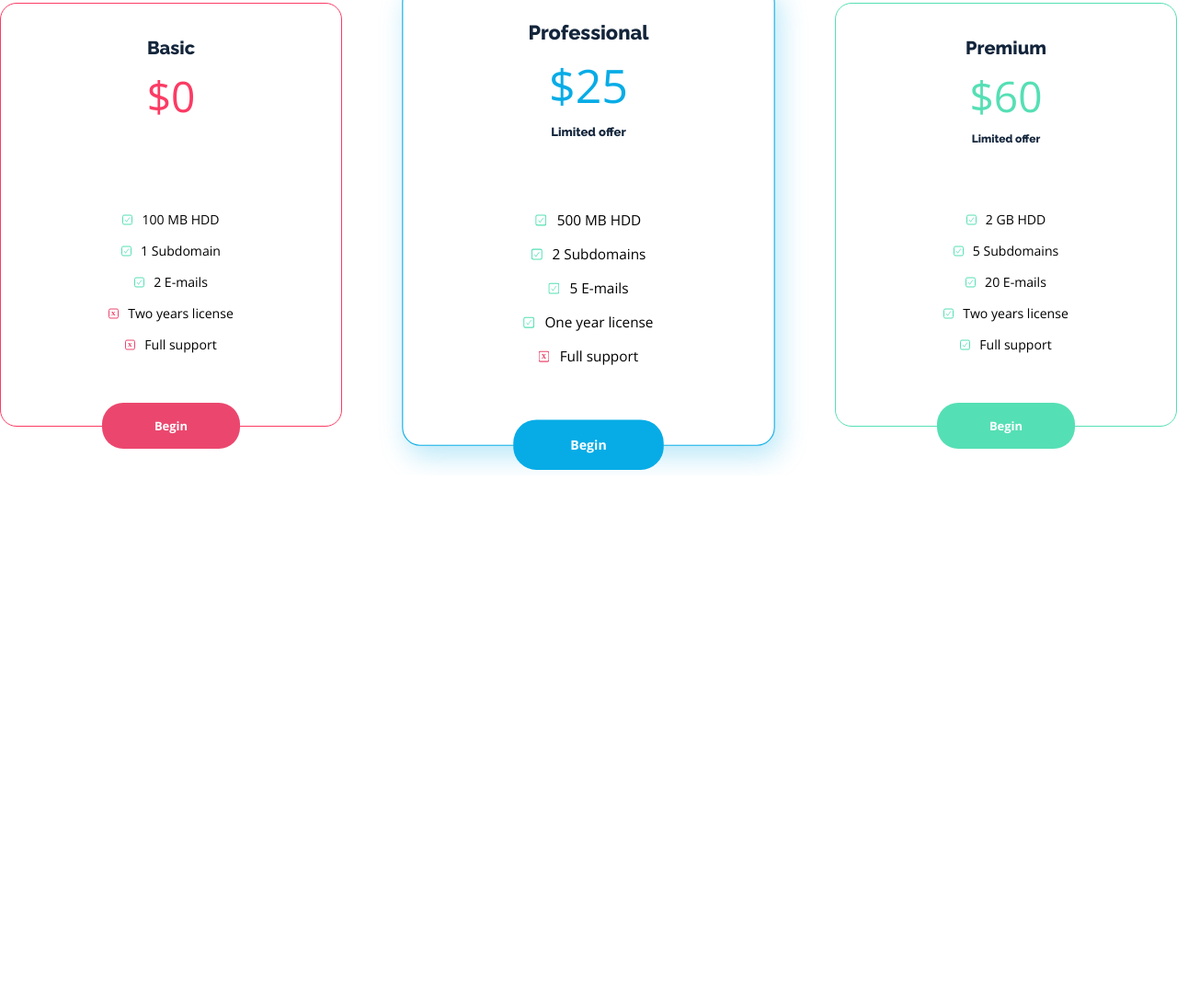
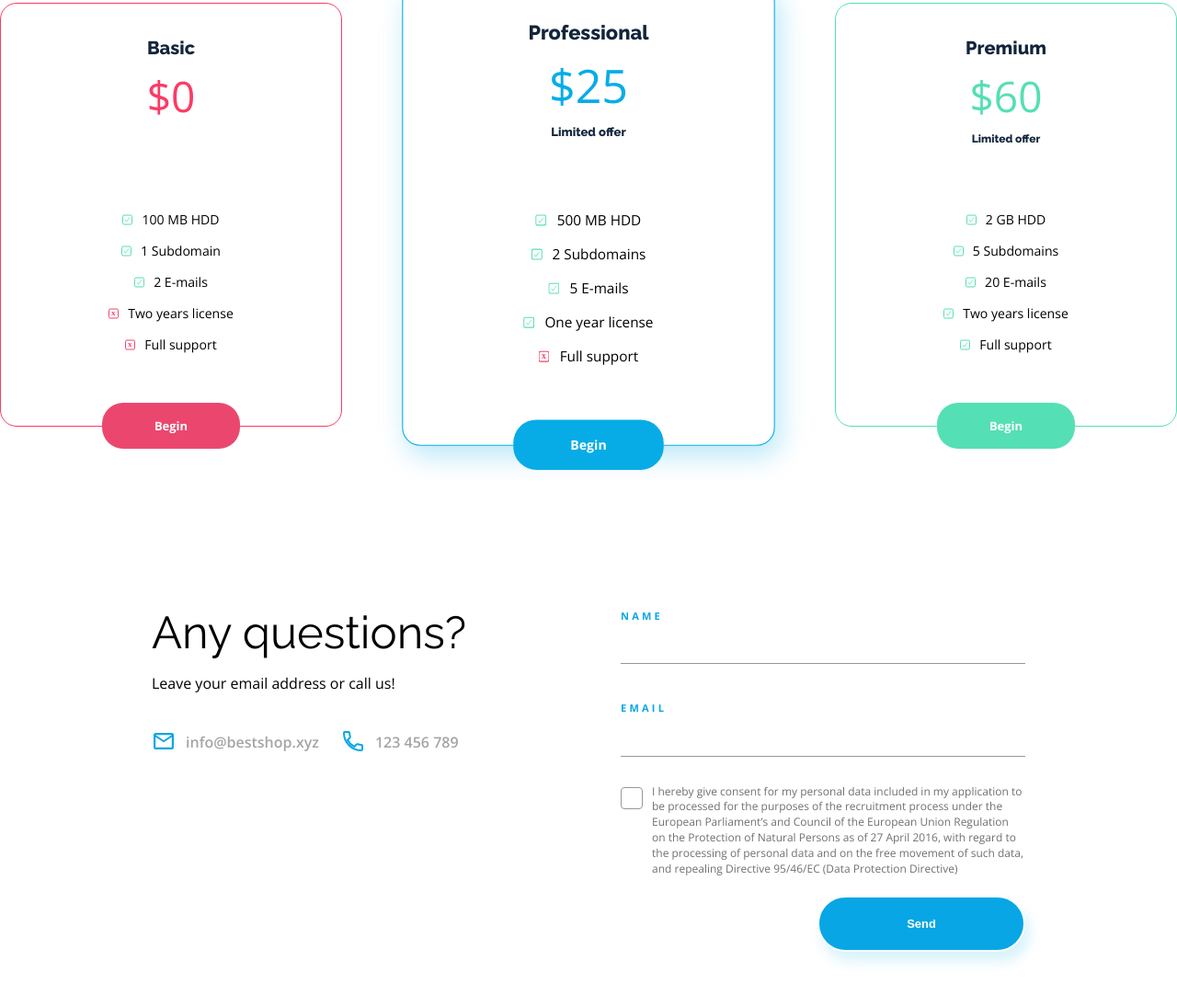
Before and after one commit to BartoszKalota/Website-Best-Shop, a plain HTML site: page index.html in a window 1280 px wide. Shown: the part 3068-4162 px from the top of the page at 92% size. Before the commit the page ends 3585 px from the top, so only its background shows below. Drawn offline with nearby package versions, Linux system fonts and the light colour scheme.

Commit message:
(1) Section 6 - contact; (2) section ids modification

```diff
--- a/css/style.css
+++ b/css/style.css
@@ -450,3 +450,133 @@ article {
         box-shadow: inset 0 0 5px 3px var(--btnclickshadow);
     }
 /***********************************************/
+#section5 .container {
+    width: 950px;
+    padding: 147px 0 59px 0;
+    display: flex;
+    justify-content: space-between;
+}
+/**********************/
+.contact-block {
+    font-family: var(--fontfamily2);
+}
+.contact-block__title {
+    font-family: var(--fontfamily1);
+    font-size: 3.06rem;
+    margin-bottom: 22px;
+}
+.contact-block__text {
+    margin-bottom: 42px;
+}
+.contact-block__addresses {
+    display: flex;
+}
+.contact-block__addresses__email-block,
+.contact-block__addresses__phone-block {
+    display: flex;
+    align-items: center;
+}
+.contact-block__addresses__email-block {
+    margin-right: 24px;
+}
+.email-block__email,
+.phone-block__phone {
+    font-weight: 600;
+    color: var(--fontcolor2);
+    margin-left: 10px;
+}
+/**********************/
+.contact-form {
+    width: 440px;
+    font-family: var(--fontfamily2);
+    display: flex;
+    flex-direction: column;
+}
+label[for="name"],
+label[for="email"] {
+    font-size: 0.69rem;
+    font-weight: 700;
+    text-transform: uppercase;
+    letter-spacing: 0.2rem;
+    color: var(--accentcolor1);
+    margin-bottom: 18px;
+}
+input[type="text"],
+input[type="email"] {
+    border-left: 0;
+    border-top: 0;
+    border-right: 0;
+    border-bottom: 1px solid #95989A;
+    color: #707070;
+    padding: 5px 2px;
+    margin-bottom: 42px;
+}
+input[type="email"] {
+    margin-bottom: 30px;
+}
+    input:focus {
+        outline: 0;
+        box-shadow: 0 0 5px 1px var(--accentcolor1);
+    }
+.checkbox {
+    display: flex;
+    margin-bottom: 20px;
+}
+input[type="checkbox"] {
+    -webkit-appearance: none;
+    -moz-appearance: none;
+    appearance: none;
+    width: 24px;
+    height: 24px;
+    background: var(--bgrcolor1);
+    border: 1px solid #95989A;
+    border-radius: 4px;
+    margin-right: 10px;
+    transform: translateY(3px);
+    display: flex;
+    justify-content: center;
+    align-items: center;
+}
+    input[type="checkbox"]:checked::after {
+        content: '';
+        display: block;
+        width: 20px;
+        height: 20px;
+        background-image: url('../assets/Checkmark.svg');
+        background-repeat: no-repeat;
+        background-position: center;
+    }
+.agrmnt-text {
+    width: 92%;
+    font-size: 0.75rem;
+    line-height: 1.06rem;
+    color: #707070;
+}
+button[type="submit"] {
+    width: 226px;
+    height: 61px;
+    background: var(--accentcolor1);
+    border: 2px solid var(--bgrcolor1);
+    border-radius: 35px;
+    box-shadow: 5px 10px 14px #07ACE629;
+    font-size: 0.81rem;
+    font-weight: 700;
+    color: var(--fontcolor3);
+    display: flex;
+    align-self: flex-end;
+    justify-content: center;
+    align-items: center;
+}
+    button[type="submit"]:hover {
+        background: var(--bgrcolor1);
+        border: 2px solid var(--accentcolor1);
+        color: var(--accentcolor1);
+        transition: 0.2s;
+    }
+    button[type="submit"]:active {
+        box-shadow: inset 0 0 5px 3px var(--btnclickshadow);
+    }
+    button:focus {
+        outline: 1px dashed var(--accentcolor1);
+    }
+/***********************************************/
--- a/index.html
+++ b/index.html
@@ -12,19 +12,21 @@
 
 <nav>
     <div class="container">
-        <div class="nav__logo"><a href="#">BestShop</a></div>
+        <div class="nav__logo">
+            <a href="#section1">BestShop</a>
+        </div>
         <ul class="menu">
           <li class="menu__item">
-            <a href="#section1" class="menu__link menu__link--selected">Why Us</a>
+            <a href="#section2" class="menu__link menu__link--selected">Why Us</a>
           </li>
           <li class="menu__item">
-            <a href="#section2" class="menu__link">Benefits</a>
+            <a href="#section3" class="menu__link">Benefits</a>
           </li>
           <li class="menu__item">
-            <a href="#section3" class="menu__link">Prices</a>
+            <a href="#section4" class="menu__link">Prices</a>
           </li>
           <li class="menu__item">
-            <a href="#" class="menu__link">Contact</a>
+            <a href="#section5" class="menu__link">Contact</a>
           </li>
         </ul>
     </div>
@@ -40,7 +42,7 @@
     </div>
 </header>
 
-<section>
+<section id="section2">
     <div class="container">
         <h2 class="section__title">The most popular sales platform in country</h2>
         <div class="section__icons-block">
@@ -69,7 +71,7 @@
     </div>
 </section>
 
-<main id="section2">
+<main id="section3">
     <div class="container">
         <article>
             <div class="article__text-block">
@@ -105,7 +107,7 @@
     </div>
 </main>
 
-<section id="section3">
+<section id="section4">
     <div class="container">
         <h2 class="section__title--b">Pricing</h2>
         <div class="section__pricing-content">
@@ -202,5 +204,35 @@
     </div>
 </section>
 
+<section id="section5">
+    <div class="container">
+        <div class="contact-block">
+            <h2 class="contact-block__title">Any questions?</h2>
+            <p class="contact-block__text">Leave your email address or call us!</p>
+            <div class="contact-block__addresses">
+                <div class="contact-block__addresses__email-block">
+                    <img class="email-block__icon" src="assets/Mail Icon.svg" alt="Mail">
+                    <p class="email-block__email">info@bestshop.xyz</p>
+                </div>
+                <div class="contact-block__addresses__phone-block">
+                    <img class="phone-block__icon" src="assets/Phone Icon.svg" alt="Phone">
+                    <p class="phone-block__phone">123 456 789</p>
+                </div>
+            </div>
+        </div>
+        <form class="contact-form">
+            <label for="name">Name</label>
+            <input type="text" id="name" name="usrname">
+            <label for="email">Email</label>
+            <input type="email" id="email" name="usrmail">
+            <label class=checkbox>
+                <input type="checkbox" name="usragrmnt">
+                <p class="agrmnt-text">I hereby give consent for my personal data included in my application to be processed for the purposes of the recruitment process under the European Parliament’s and Council of the European Union Regulation on the Protection of Natural Persons as of 27 April 2016, with regard to the processing of personal data and on the free movement of such data, and repealing Directive 95/46/EC (Data Protection Directive)</p>
+            </label>
+            <button type="submit">Send</button>
+        </form>
+    </div>
+</section>
+
 </body>
 </html>
```
